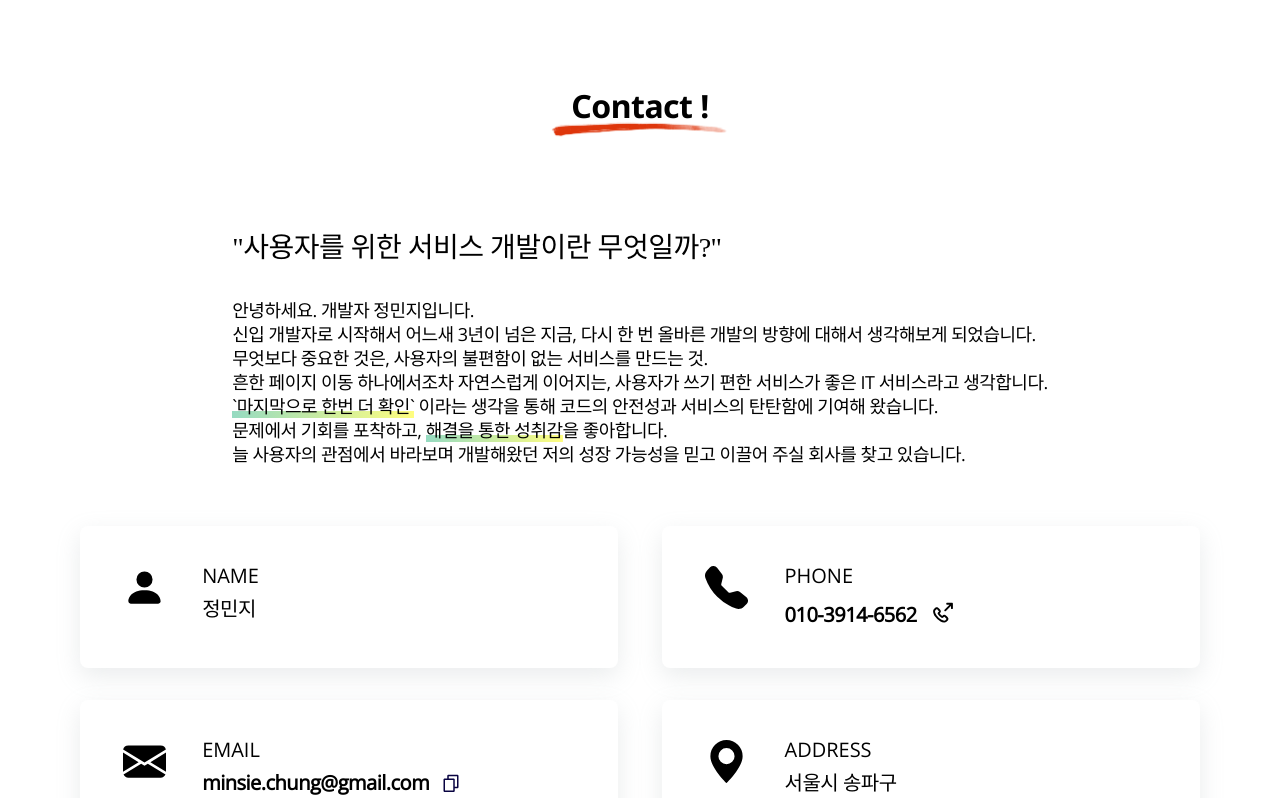
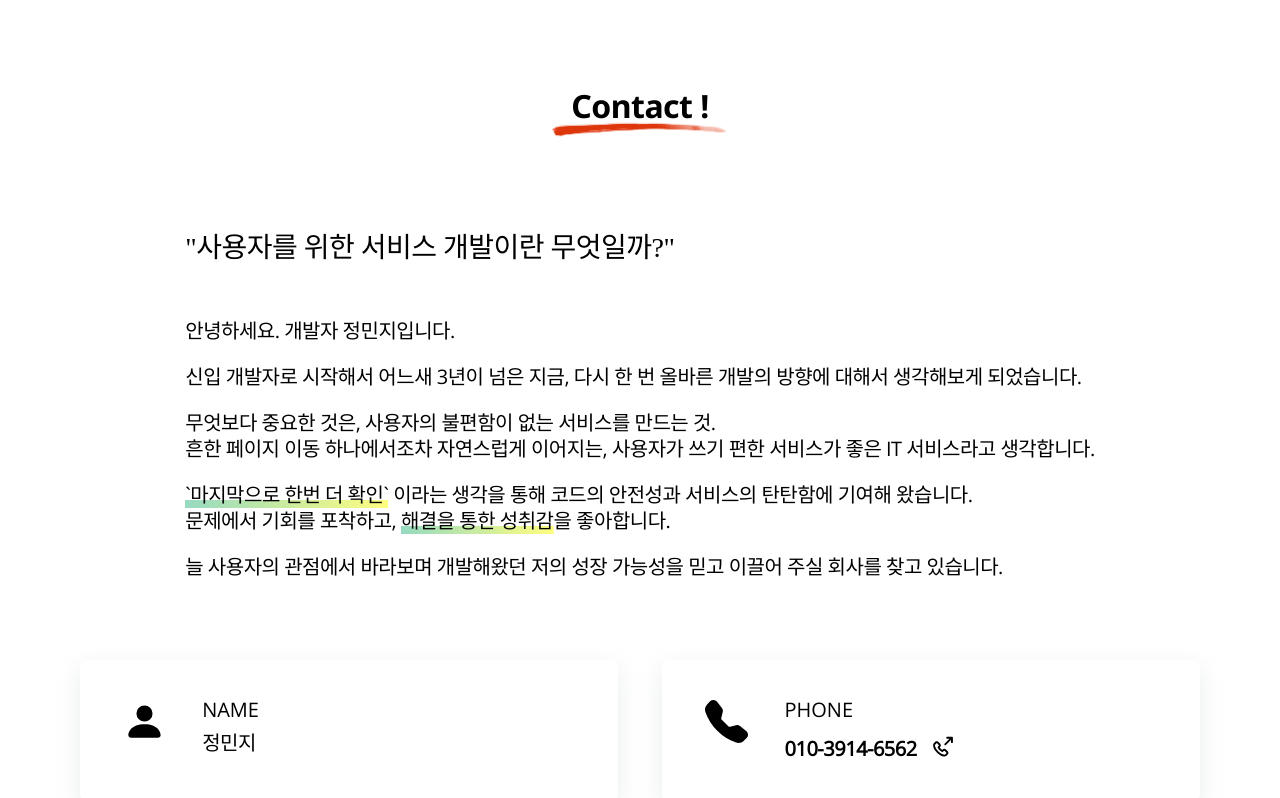
Before and after one commit to jms1132/MINSIE-PORTFOLIO, a React (Vite) app: page / in a window 1280 px wide. Shown: the part 4730-5528 px from the top of the page. Built offline with nearby package versions, Linux system fonts and the light colour scheme; a web font is replaced by a local one.

Commit message:
chg video in porfolio

```diff
--- a/src/components/part/Career.tsx
+++ b/src/components/part/Career.tsx
@@ -188,7 +188,9 @@ const DIV_ContentSection = styled.div`
             gap: 5px;
           }
         }
-
+        p {
+          margin: 0;
+        }
         p,
         li {
           font-family: 'GmarketSansLight';
--- a/src/components/part/contact/Contact.tsx
+++ b/src/components/part/contact/Contact.tsx
@@ -127,7 +127,7 @@ const DIV_ContentSection = styled.div`
   }
   .answer {
     ${Theme.Typography.regular};
-    ${Theme.Typography.subtitle2};
+    ${Theme.Typography.subtitle1};
     word-break: keep-all;
   }
 
--- a/src/style/app.css
+++ b/src/style/app.css
@@ -139,7 +139,6 @@ time,
 mark,
 audio,
 video {
-  margin: 0;
   padding: 0;
   border: 0;
   font-size: 100%;
```
Also changed, not shown: 1 other file (tests, documents, lock files or other folders).
